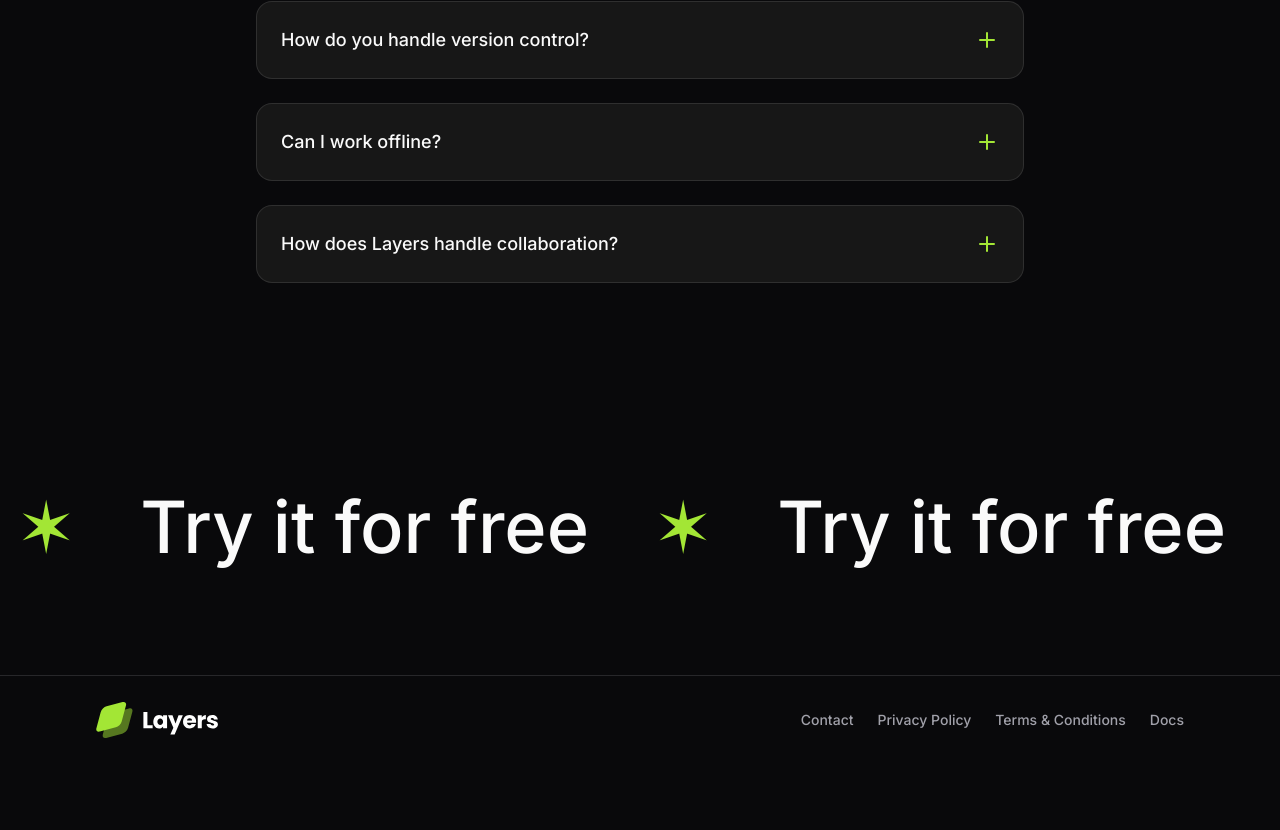
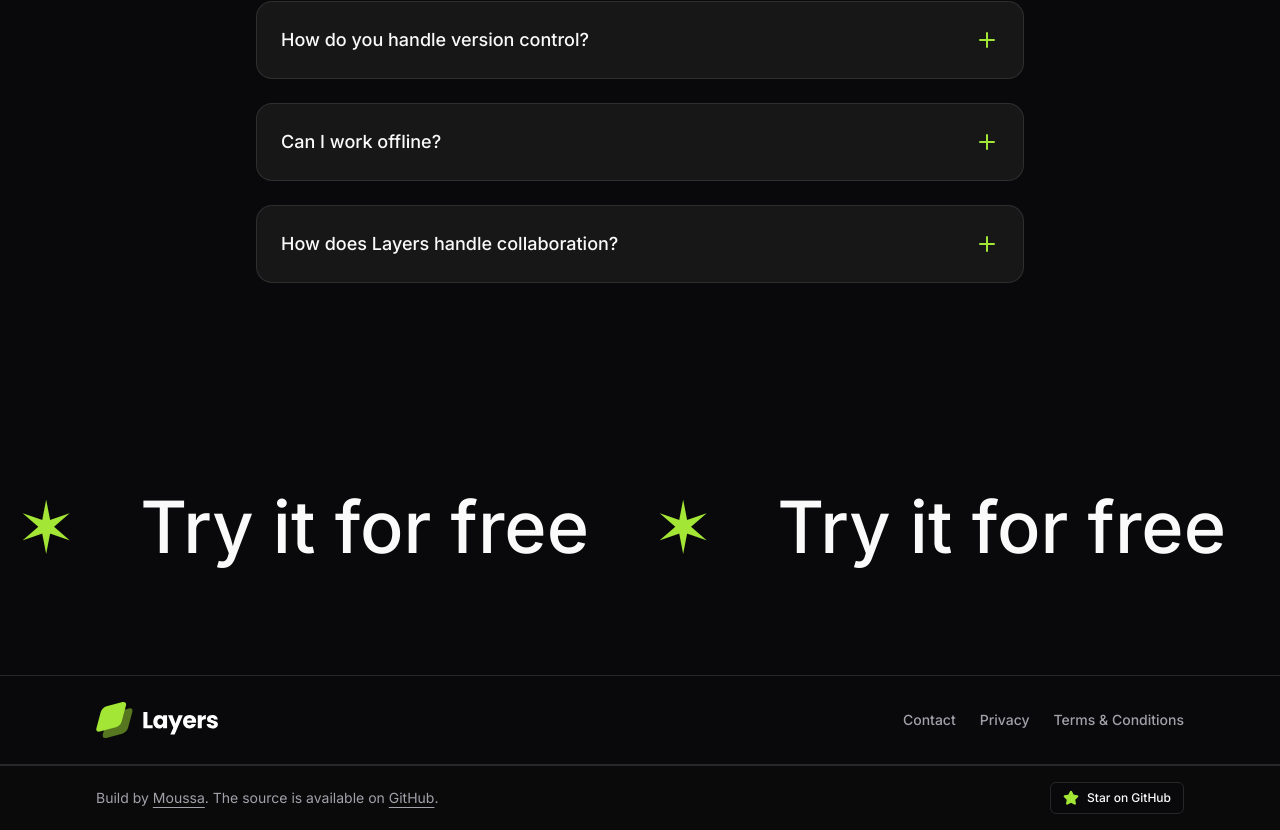
Before and after one commit to suchada-hn/design-tool-landing-page, a Next.js app: page / in a window 1280 px wide. Shown: the part 4273-5103 px from the top of the page. Before the commit the page ends 5037 px from the top, so only its background shows below. Built offline with nearby package versions, Linux system fonts and the light colour scheme.

Commit message:
feat(footer): added repo link

```diff
--- a/src/components/site-footer.tsx
+++ b/src/components/site-footer.tsx
@@ -1,12 +1,16 @@
 import logo from "@/assets/logo.svg"
 import Image from "next/image"
 import Link from "next/link";
+import {buttonVariants} from "@/components/ui/button";
+import {Star} from "lucide-react";
+import {cn} from "@/lib/utils";
 
 export default function SiteFooter() {
   return (
+    <>
       <footer className="border-t">
         <div className="container max-w-6xl py-6">
-        <section className="flex max-lg:flex-col max-lg:gap-4 items-center justify-between">
+          <section className="flex max-md:flex-col max-md:gap-4 items-center justify-between">
             <Link href="/">
               <Image src={logo} alt="Layers Logo" className="h-10 w-auto"/>
             </Link>
@@ -17,19 +21,32 @@ export default function SiteFooter() {
               </p>
               <p
                 className="text-muted-foreground text-sm font-medium hover:text-foreground cursor-pointer transition duration-300">
-              Privacy Policy
+                Privacy
               </p>
               <p
                 className="text-muted-foreground text-sm font-medium hover:text-foreground cursor-pointer transition duration-300">
                 Terms & Conditions
               </p>
-            <p
-              className="text-muted-foreground text-sm font-medium hover:text-foreground cursor-pointer transition duration-300">
-              Docs
-            </p>
             </nav>
           </section>
         </div>
       </footer>
+      <section className="bg-neutral-950 border-t-2 p-4">
+        <div className="container max-w-6xl flex max-md:flex-col max-md:gap-4 items-center justify-between">
+          <div className="text-sm text-muted-foreground max-md:text-center max-md:text-balance">
+            Build by <a href="https://github.com/MrInspection" target="_blank" rel="noreferrer" className="underline underline-offset-4">Moussa</a>.
+            The source is available on <a href="https://github.com/MrInspection/design-tool-landing-page" target="_blank" rel="noreferrer" className="underline underline-offset-4">GitHub</a>.
+          </div>
+          <div>
+            <Link
+              href="https://github.com/MrInspection/design-tool-landing-page"
+              target="_blank" rel="noreferrer" className={cn(buttonVariants({variant: "outline", size: "sm"}))}
+            >
+              <Star className="size-4 fill-lime-400 stroke-lime-400" /> Star on GitHub
+            </Link>
+          </div>
+        </div>
+      </section>
+    </>
   )
 }
```
Lines whose indentation alone changed are shown as unchanged.
